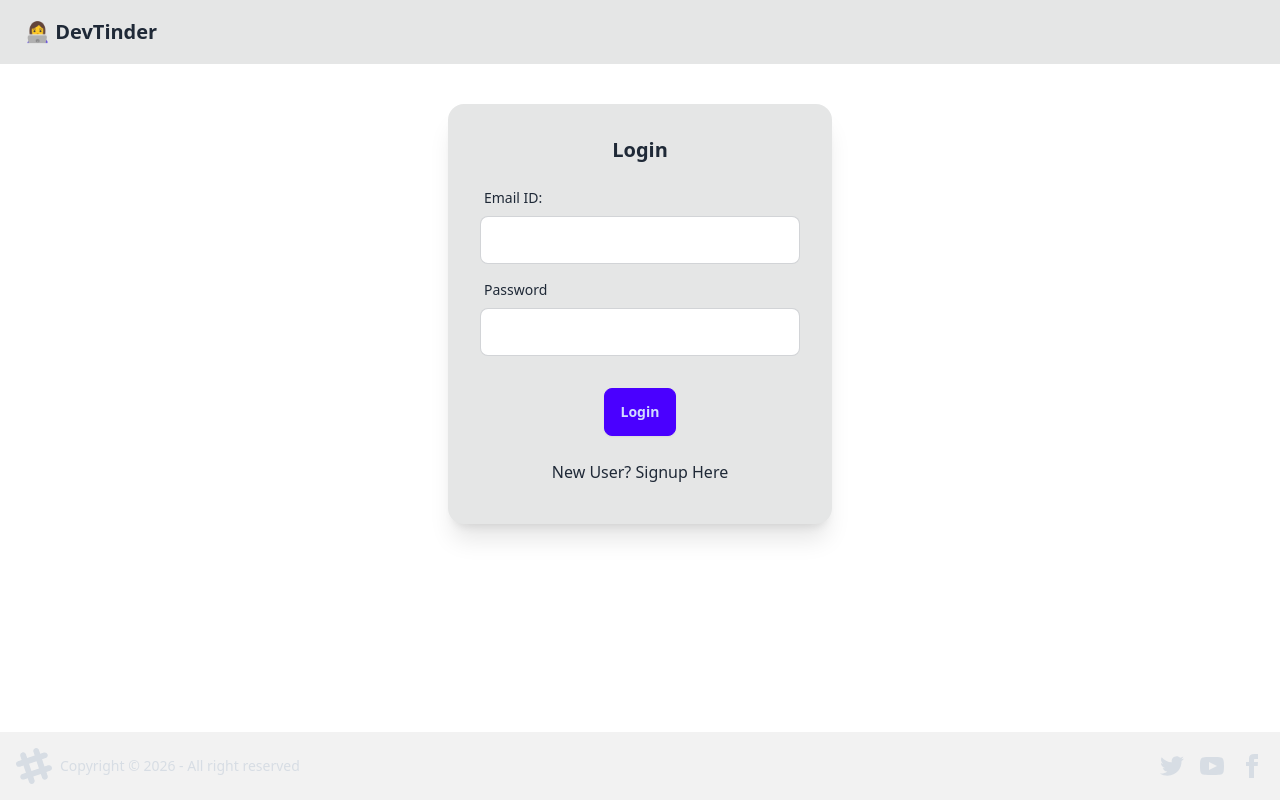
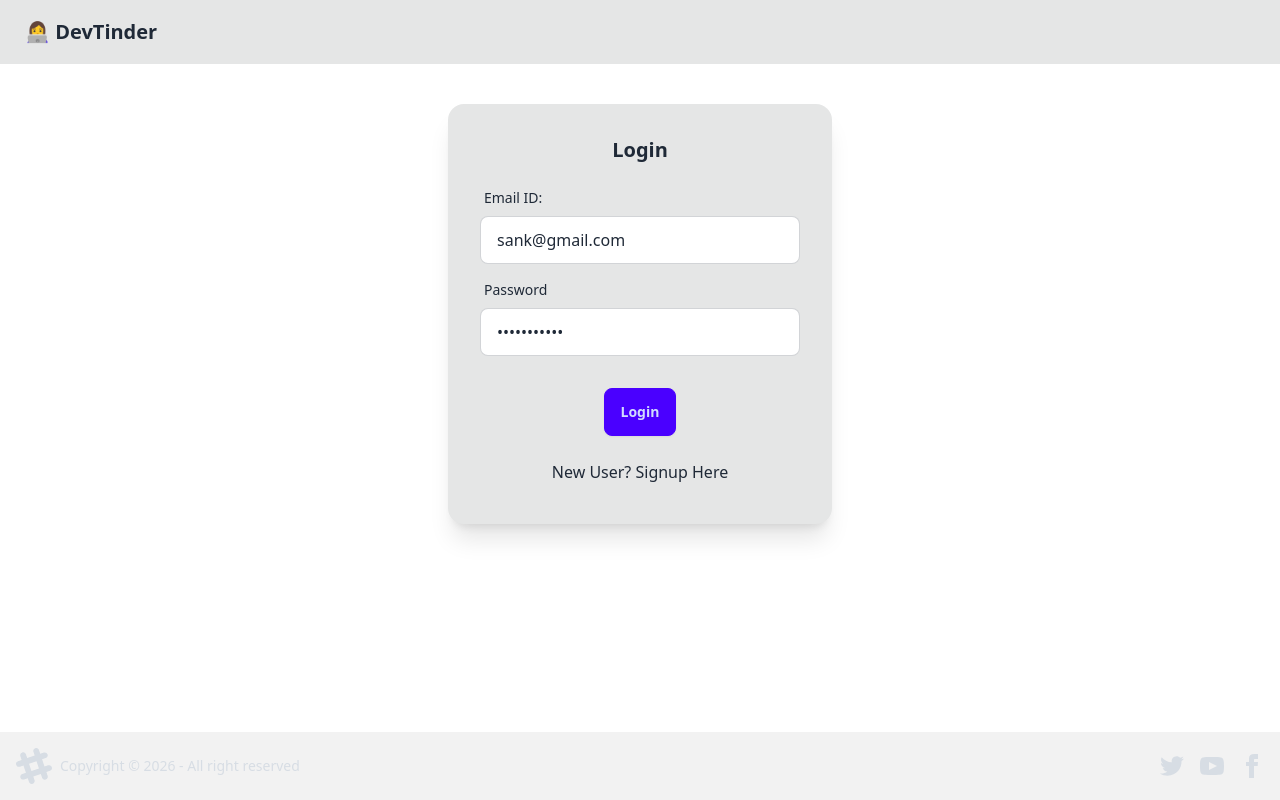
Before and after one commit to Sanku1299/devTinder-web, a React (Vite) app: page /login in a window 1280 px wide. Built offline with nearby package versions, Linux system fonts and the light colour scheme; no server answers.

Commit message:
Prefill login with the shared demo account

```diff
--- a/src/components/Login.jsx
+++ b/src/components/Login.jsx
@@ -5,15 +5,25 @@ import { addUser } from "../utils/userSlice";
 import { useNavigate } from "react-router-dom";
 import { BASE_URL } from "../utils/constants";
 
+const demoEmail = "sank@gmail.com";
+const demoPassword = "Sankalp@123";
+
 const Login = () => {
-  const [emailId, setEmailId] = useState("");
-  const [password, setPassword] = useState("");
+  const [emailId, setEmailId] = useState(demoEmail);
+  const [password, setPassword] = useState(demoPassword);
   const [firstName, setFirstName] = useState("");
   const [lastName, setLastName] = useState("");
   const [isLoginForm, setIsLoginForm] = useState(true);
   const [error, setError] = useState("");
   const dispatch = useDispatch();
   const navigate = useNavigate();
+
+  const switchForm = () => {
+    setEmailId(isLoginForm ? "" : demoEmail);
+    setPassword(isLoginForm ? "" : demoPassword);
+    setError("");
+    setIsLoginForm(!isLoginForm);
+  };
 
   const handleLogin = async () => {
     try {
@@ -115,7 +125,7 @@ const Login = () => {
 
           <p
             className="m-auto cursor-pointer py-2"
-            onClick={() => setIsLoginForm((value) => !value)}
+            onClick={switchForm}
           >
             {isLoginForm
               ? "New User? Signup Here"
```
